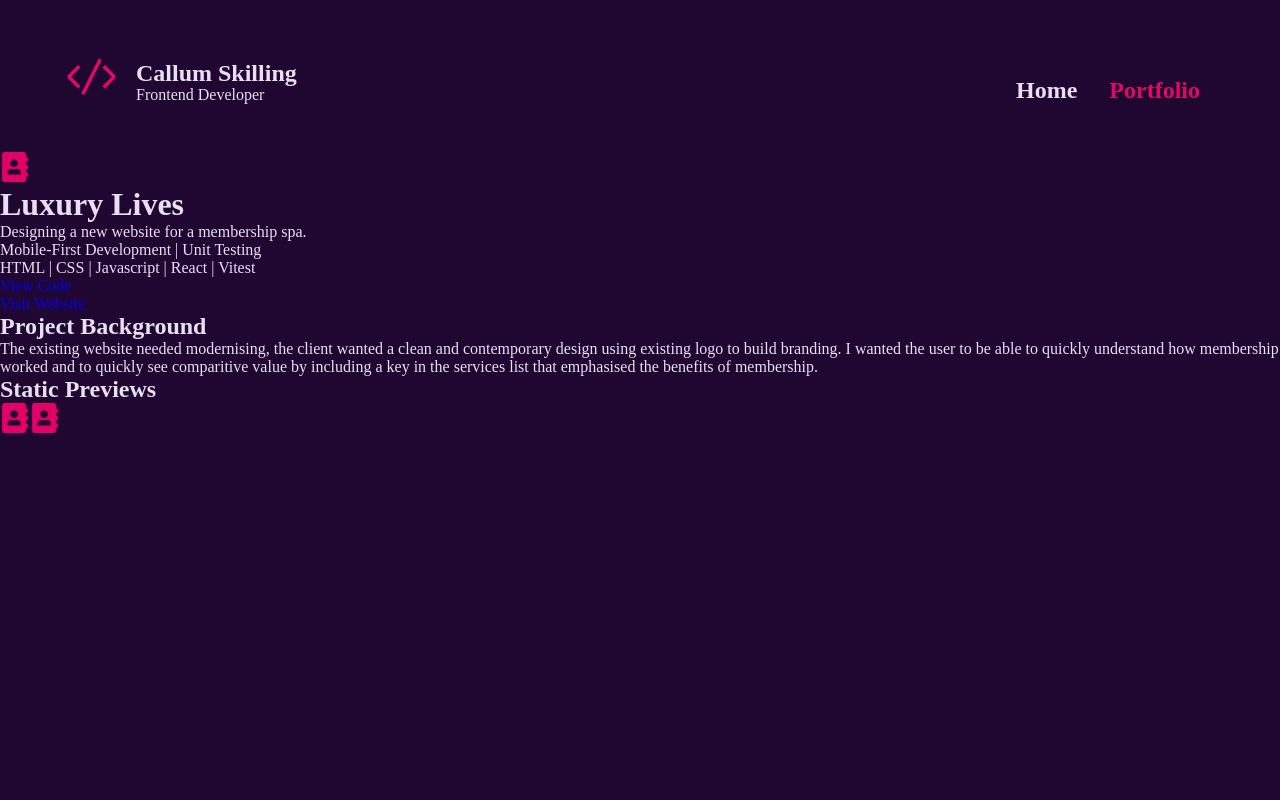
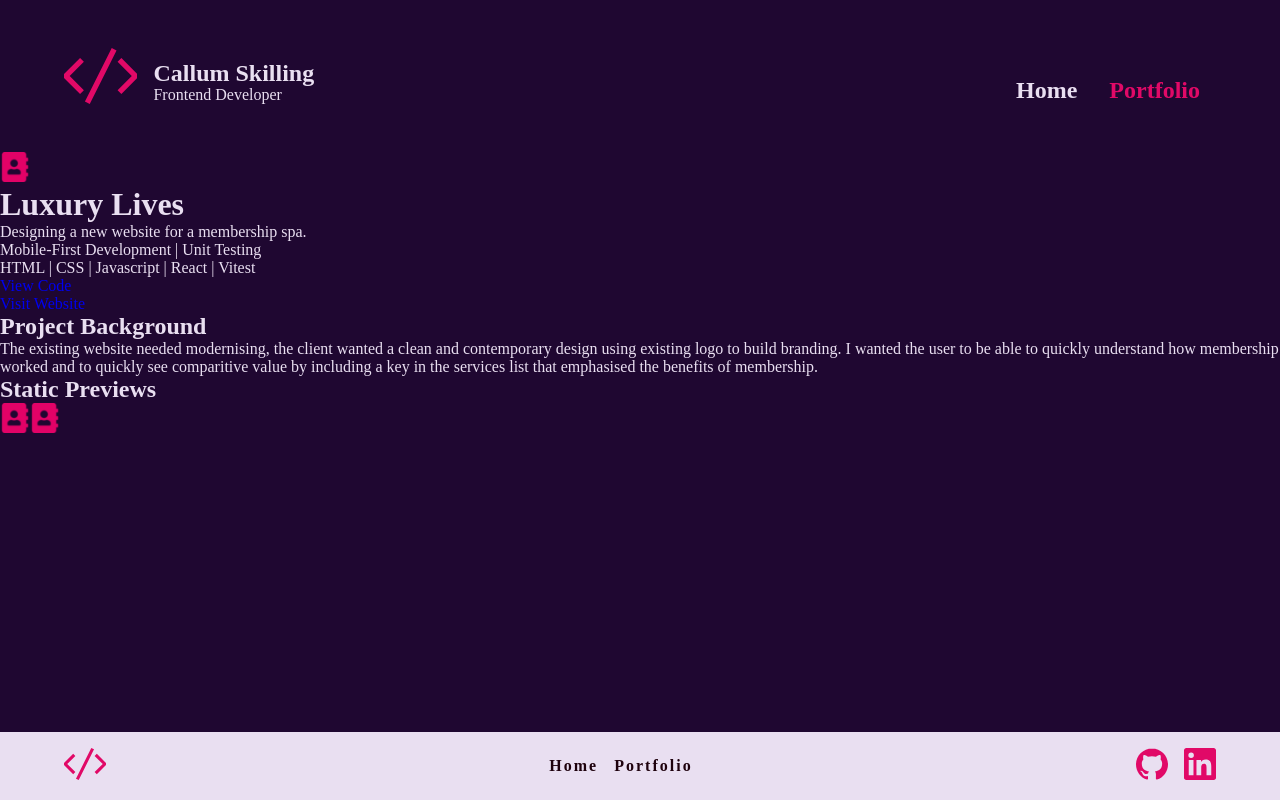
Before and after one commit to callumskilling/portfolio, a React (Vite) app: page /portfolio/luxury-lives in a window 1280 px wide. Built offline with nearby package versions, Linux system fonts and the light colour scheme; a web font is replaced by a local one.

Commit message:
added footer

```diff
--- a/src/App.jsx
+++ b/src/App.jsx
@@ -3,6 +3,7 @@ import { Navbar } from "./components/Navbar/Navbar";
 import { Home } from "./pages/Home";
 import { PortfolioIndex } from "./pages/PortfolioIndex";
 import { PortfolioDetail } from "./pages/PortfolioDetail";
+import { Footer } from "./components/Footer/Footer";
 
 export const App = () => {
 
@@ -20,6 +21,9 @@ export const App = () => {
           </Route>
         </Routes>
       </main>
+      <footer>
+        <Footer />
+      </footer>
     </>
   )
 }
--- a/src/assets/images/icons/Code.jsx
+++ b/src/assets/images/icons/Code.jsx
@@ -1,6 +1,8 @@
 export const Code = (props) => {
     const { fill, height, width } = props;
     return (
-        < svg xmlns="http://www.w3.org/2000/svg" width={width} height={height} viewBox="0 0 16 16" > <path fill={fill} d="M4.708 5.578L2.061 8.224l2.647 2.646l-.708.708l-3-3V7.87l3-3l.708.708zm7-.708L11 5.578l2.647 2.646L11 10.87l.708.708l3-3V7.87l-3-3zM4.908 13l.894.448l5-10L9.908 3l-5 10z" /></svg >
+        <svg viewBox="0 0 13.708 10.448" xmlns="http://www.w3.org/2000/svg" width={width} height={height}>
+            <path fill={fill} d="M3.708 2.578 1.061 5.224 3.708 7.87 3 8.578l-3-3V4.87l3-3zm7-.708L10 2.578l2.647 2.646L10 7.87l.708.708 3-3V4.87ZM3.908 10l.894.448 5-10L8.908 0Z" />
+        </svg>
     )
 }
--- /dev/null
+++ b/src/assets/images/icons/Github.jsx
@@ -0,0 +1,6 @@
+export const Github = (props) => {
+    const { fill, height, width } = props;
+    return (
+        <svg xmlns="http://www.w3.org/2000/svg" width={width} height={height} viewBox="0 0 32 32"><path fill={fill} d="M16 .396c-8.839 0-16 7.167-16 16c0 7.073 4.584 13.068 10.937 15.183c.803.151 1.093-.344 1.093-.772c0-.38-.009-1.385-.015-2.719c-4.453.964-5.391-2.151-5.391-2.151c-.729-1.844-1.781-2.339-1.781-2.339c-1.448-.989.115-.968.115-.968c1.604.109 2.448 1.645 2.448 1.645c1.427 2.448 3.744 1.74 4.661 1.328c.14-1.031.557-1.74 1.011-2.135c-3.552-.401-7.287-1.776-7.287-7.907c0-1.751.62-3.177 1.645-4.297c-.177-.401-.719-2.031.141-4.235c0 0 1.339-.427 4.4 1.641a15.436 15.436 0 0 1 4-.541c1.36.009 2.719.187 4 .541c3.043-2.068 4.381-1.641 4.381-1.641c.859 2.204.317 3.833.161 4.235c1.015 1.12 1.635 2.547 1.635 4.297c0 6.145-3.74 7.5-7.296 7.891c.556.479 1.077 1.464 1.077 2.959c0 2.14-.02 3.864-.02 4.385c0 .416.28.916 1.104.755c6.4-2.093 10.979-8.093 10.979-15.156c0-8.833-7.161-16-16-16z"></path></svg>
+    )
+}
--- /dev/null
+++ b/src/assets/images/icons/Linkedin.jsx
@@ -0,0 +1,6 @@
+export const Linkedin = (props) => {
+    const { fill, height, width } = props;
+    return (
+        <svg xmlns="http://www.w3.org/2000/svg" width={width} height={height} viewBox="0 0 32 32"><path fill={fill} d="M27.26 27.271h-4.733v-7.427c0-1.771-.037-4.047-2.475-4.047c-2.468 0-2.844 1.921-2.844 3.916v7.557h-4.739V11.999h4.552v2.083h.061c.636-1.203 2.183-2.468 4.491-2.468c4.801 0 5.692 3.161 5.692 7.271v8.385zM7.115 9.912a2.75 2.75 0 0 1-2.751-2.756a2.753 2.753 0 1 1 2.751 2.756zm2.374 17.359H4.74V12h4.749zM29.636 0H2.36C1.057 0 0 1.031 0 2.307v27.387c0 1.276 1.057 2.307 2.36 2.307h27.271c1.301 0 2.369-1.031 2.369-2.307V2.307C32 1.031 30.932 0 29.631 0z"></path></svg>
+    )
+}
--- a/src/components/Footer/Footer.css
+++ b/src/components/Footer/Footer.css
@@ -0,0 +1,65 @@
+footer {
+    display: flex;
+    justify-content: center;
+    align-items: center;
+    text-align: center;
+    background-color: var(--clr-lavender);
+    text-decoration: none;
+    list-style: none;
+    margin-top: auto;
+    font-family: var(--ff-sans-serif);
+    font-size: 1rem;
+    font-weight: 800;
+    letter-spacing: 0.125rem;
+    padding-block: 1rem;
+}
+
+#secondary_navigation {
+    display: flex;
+    flex-direction: column;
+    gap: 1rem;
+}
+
+#secondary_navigation_text_wrapper > li > a {
+    color: var(--clr-licorice);
+}
+
+#secondary_navigation_text_wrapper > li {
+    padding: 0.25rem;
+}
+
+#socials {
+    display: flex;
+    gap: 0.5rem;
+    justify-content: center;
+    align-items: center;
+}
+
+@media only screen and (min-width: 768px) {
+    #secondary_navigation {
+        flex-direction: row;
+        align-items: center;
+        width: 100%;
+        justify-content: space-between;
+        padding-inline: 4rem;
+    }
+
+    #secondary_navigation_text_wrapper {
+        display: flex;
+    }
+
+    #secondary_navigation_text_wrapper > li {
+        padding: 0.5rem;
+    }
+
+    #socials {
+        gap: 1rem;
+    }
+}
+
+@media only screen and (min-width: 1440px) {
+    #secondary_navigation {
+        max-width: 68rem;
+        padding: 0;
+    }
+}
--- a/src/components/Footer/Footer.jsx
+++ b/src/components/Footer/Footer.jsx
@@ -0,0 +1,31 @@
+import { GoToTop } from "../../utils/GoToTop"
+import { Link } from "react-router-dom"
+import { Code } from "../../assets/images/icons/Code"
+import { Linkedin } from "../../assets/images/icons/Linkedin"
+import { Github } from "../../assets/images/icons/Github"
+
+import "./Footer.css"
+
+export const Footer = () => {
+    return (
+        <>
+            <ul id="secondary_navigation">
+                <div id="secondary_navigation_icon">
+                    <li>
+                        <Link to="/" onClick={GoToTop()}>
+                            <Code fill="var(--clr-raspberry)" height="2rem" />
+                        </Link>
+                    </li>
+                </div>
+                <div id="secondary_navigation_text_wrapper">
+                    <li><Link to="/" onClick={GoToTop()}>Home</Link></li>
+                    <li><Link to="/portfolio" onClick={GoToTop()}>Portfolio</Link></li>
+                </div>
+                <div id="socials">
+                    <li><a href="https://github.com/callumskilling" target="_blank" rel="noreferrer"><Github fill="var(--clr-raspberry)" height="2rem" /></a></li>
+                    <li><a href="https://www.linkedin.com/in/callumskilling/" target="_blank" rel="noreferrer"><Linkedin fill="var(--clr-raspberry" height="2rem" /></a></li>
+                </div>
+            </ul>
+        </>
+    )
+}
--- a/src/index.css
+++ b/src/index.css
@@ -74,6 +74,11 @@ p {
 
 body {
   background: var(--clr-dark-purple);
+}
+
+#root {
+  display: flex;
+  flex-direction: column;
   min-height: 100dvh;
 }
 
```
